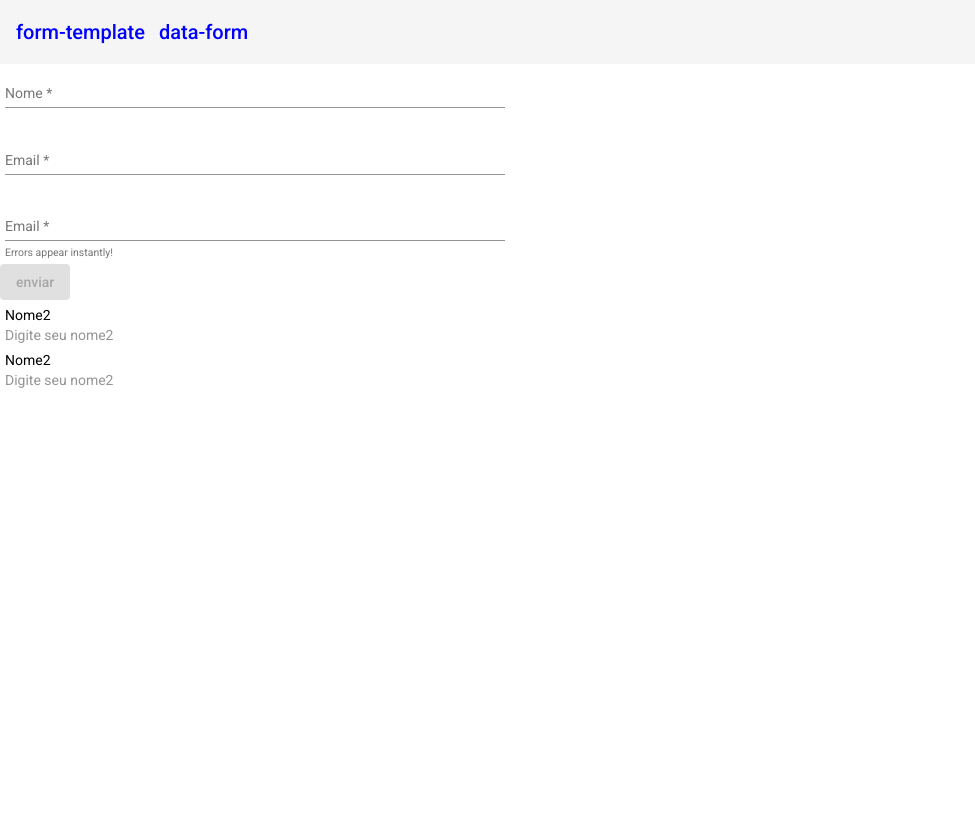
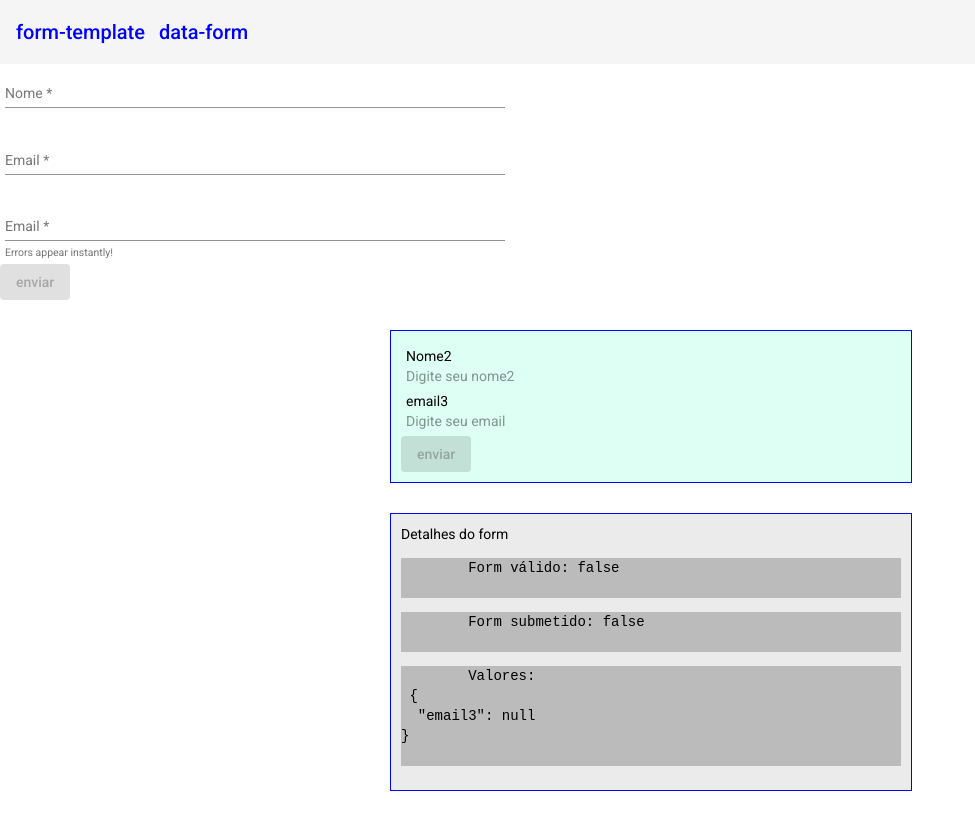
Before and after one commit to Anderlan-Nunes/angular3, an Angular app in the folder forms/: page /templateForm in a window 1280 px wide. Shown: the top 830 px of the page, without its empty margins (0-975 px from the left). Before the commit the page ends 800 px from the top, so only its background shows below. Built offline with nearby package versions, Linux system fonts and the light colour scheme.

Commit message:
Verificando dados do Form no template com JSON

```diff
--- /dev/null
+++ b/forms/src/app/forms/form-debug/form-debug.component.css
@@ -0,0 +1,11 @@
+.boxDebug{
+    width: 100%;
+    background-color: rgba(93, 92, 94, 0.123);
+    border: 1px solid blue;
+    margin-top: 30px;
+    padding: 10px;
+}
+
+pre{
+    background-color: rgba(85, 81, 81, 0.315);
+}
--- /dev/null
+++ b/forms/src/app/forms/form-debug/form-debug.component.html
@@ -0,0 +1,16 @@
+<div class="boxDebug" *ngIf="form" >
+
+    <div>
+        Detalhes do form
+    </div>
+    <pre>
+        Form válido: {{ form.valid }}
+    </pre>
+    <pre>
+        Form submetido: {{ form.submitted }}
+    </pre>
+    <pre>
+        Valores: <p> {{ form.value | json }} <!-- usou o pipe json pq esse valor é um objeto pra mostrar o valor na tela precisa usar o pipi json-->
+    </pre>
+
+</div>
--- /dev/null
+++ b/forms/src/app/forms/form-debug/form-debug.component.ts
@@ -0,0 +1,17 @@
+import { Component, Input, OnInit } from '@angular/core';
+
+@Component({
+  selector: 'app-form-debug',
+  templateUrl: './form-debug.component.html',
+  styleUrls: ['./form-debug.component.css']
+})
+export class FormDebugComponent implements OnInit {
+
+  @Input() form: any;
+
+  constructor() { }
+
+  ngOnInit(): void {
+  }
+
+}
--- a/forms/src/app/forms/form.module.ts
+++ b/forms/src/app/forms/form.module.ts
@@ -5,13 +5,15 @@ import { DataFormComponent } from './data-form/data-form.component';
 import { TemplateFormComponent } from './template-form/template-form.component';
 import { MaterialModule } from '../material/material.module';
 import { FormsModule, ReactiveFormsModule, } from '@angular/forms';
+import { FormDebugComponent } from './form-debug/form-debug.component';
 //import {FormControl, FormGroupDirective, NgForm, Validators} from '@angular/forms';
 
 
 @NgModule({
   declarations: [
     DataFormComponent,
-    TemplateFormComponent
+    TemplateFormComponent,
+    FormDebugComponent
   ],
   imports: [
     CommonModule,
--- a/forms/src/app/forms/template-form/template-form.component.css
+++ b/forms/src/app/forms/template-form/template-form.component.css
@@ -31,3 +31,19 @@ button .matSuffix {
 .limpar:hover{
     background-color: rgba(235, 235, 235, 0.904);
 }
+
+.novoFormContainer{
+    width: 100vw;
+    height: 100vh;
+    display: flex;
+    flex-direction: row;
+    justify-content: center;
+}
+
+.novoFormBox{
+    width: 100%;
+    background-color: rgba(127, 255, 212, 0.267);
+    border: 1px solid blue;
+    margin-top: 30px;
+    padding: 10px;
+}
--- a/forms/src/app/forms/template-form/template-form.component.html
+++ b/forms/src/app/forms/template-form/template-form.component.html
@@ -44,9 +44,11 @@
 
 </form>
 
+<div class="novoFormContainer">
+
+    <form class="example-form" #g="ngForm" (ngSubmit)="onSubmit(g)">
+        <div class="novoFormBox">
             <div>
-    <div>
-        <form class="example-form" #f="ngForm" (ngSubmit)="onSubmit(f)">
                 <div class="example-full-width">
                     <label for="name2">Nome2</label>
                     <input type="text" name="name2" matInput placeholder="Digite seu nome2 " [(ngModel)]="usuario.nome2" required  #nome2="ngModel">
@@ -55,21 +57,26 @@
                         O campo nome2 eh obrigatório!
                     </div>
                 </div>
-        </form>
+
             </div>
             <div>
-        <form class="example-form" #f="ngForm" (ngSubmit)="onSubmit(f)">
                 <!--tratando err usando um Property binding de class (com a classa do material)-->
-            <div class="example-full-width" [class.hasError]>
-                <label for="name2">Nome2</label>
-                <input type="text" name="name2" matInput placeholder="Digite seu nome2 " [(ngModel)]="usuario.nome2" required  #nome2="ngModel">
+                <div class="example-full-width">
+                    <label for="email3">email3</label>
+                    <input type="email" name="email3" matInput placeholder="Digite seu email " [(ngModel)]="usuario.email3" required  #email="ngModel" email>
                     <!--se o nome for inválido e ele for tocado...-->
-                <div *ngIf="!nome2.valid && nome2.touched"> <!--pode usar hiden com Property binding  também-->
-                    O campo nome2 eh obrigatório!
+                    <div [hidden]="!(email.invalid && email.touched)"> <!--pode usar hiden com Property binding  também-->
+                        O campo email eh obrigatório!
                     </div>
                 </div>
+            </div>
+            <div>
+                <button mat-raised-button type="submit" [disabled]="g.invalid">enviar</button>
+            </div>
+        </div>
+            <app-form-debug [form]="g"></app-form-debug><!-- proprety binding form recebe o controle de formulario ngForm e manda para o debug pq la tem um Input-->
     </form>
-    </div>
+
 </div>
 
 <!--form class="example-form">
--- a/forms/src/app/forms/template-form/template-form.component.ts
+++ b/forms/src/app/forms/template-form/template-form.component.ts
@@ -20,7 +20,8 @@ export class TemplateFormComponent implements OnInit {
 usuario: any = {
    nome : null,
    email : null,
-   name2: null
+   name2: null,
+   email3: null
 
 }
 
```
Also changed, not shown: 1 other file (tests, documents, lock files or other folders). Lines whose indentation alone changed are shown as unchanged.
